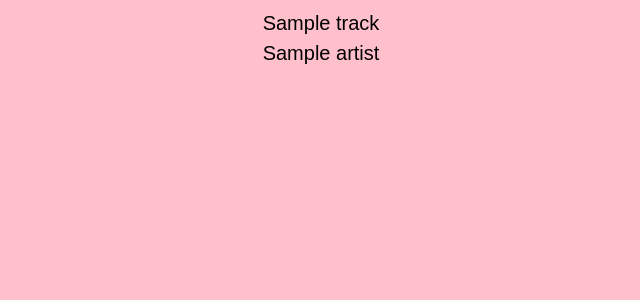
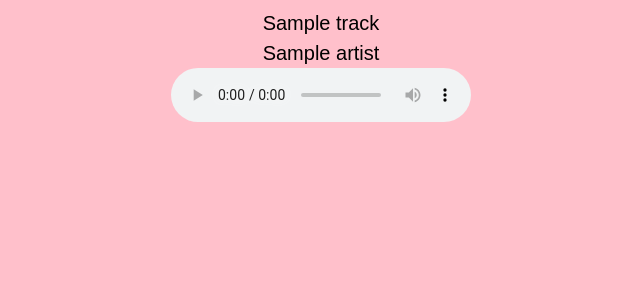
Before and after one commit to NJIT-CS490-SP21/Music_Discovery, a Flask app: page / in a window 1280 px wide. Shown: the top 300 px of the page, without its empty margins (319-959 px from the left). Run offline with Flask 2, Linux system fonts and the light colour scheme; a database or web service that is not in the repository returns one stand-in record (values such as "Sample title"); data that the repository does not hold is empty.

Commit message:
Final version, preview-url and uadio fixed

```diff
--- a/templates/index.html
+++ b/templates/index.html
@@ -16,6 +16,8 @@
     {%if song_artist is eq("Travis Scott")%}
     <img class="banner" src ={{travis}} />
     {%endif%}
+    <div class="dot"><audio controls src={{preview_url}}><audio/></div>
     <div class="dot"> {{preview_url}}</div>
+
 </body>
 </html>
```
